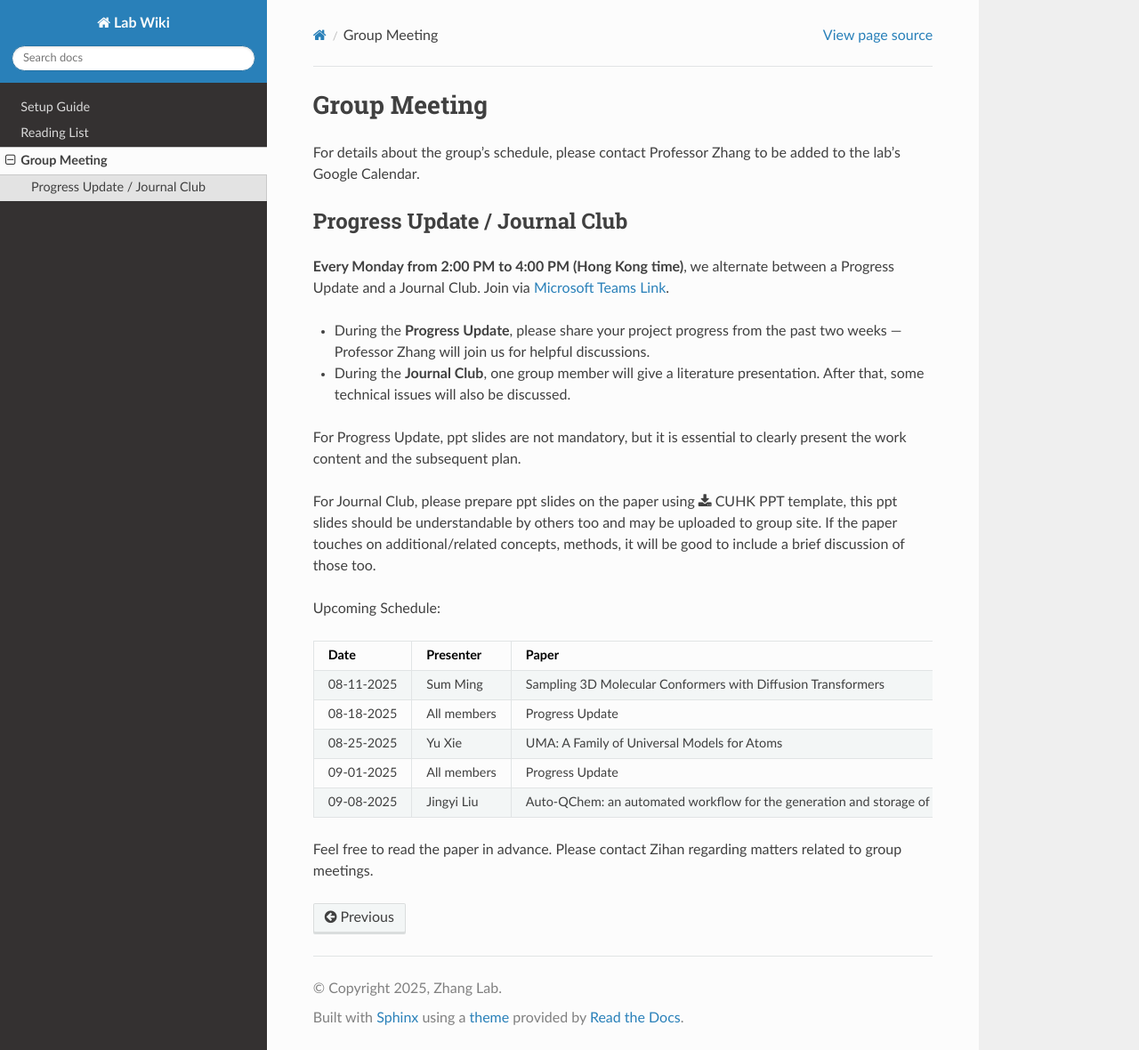
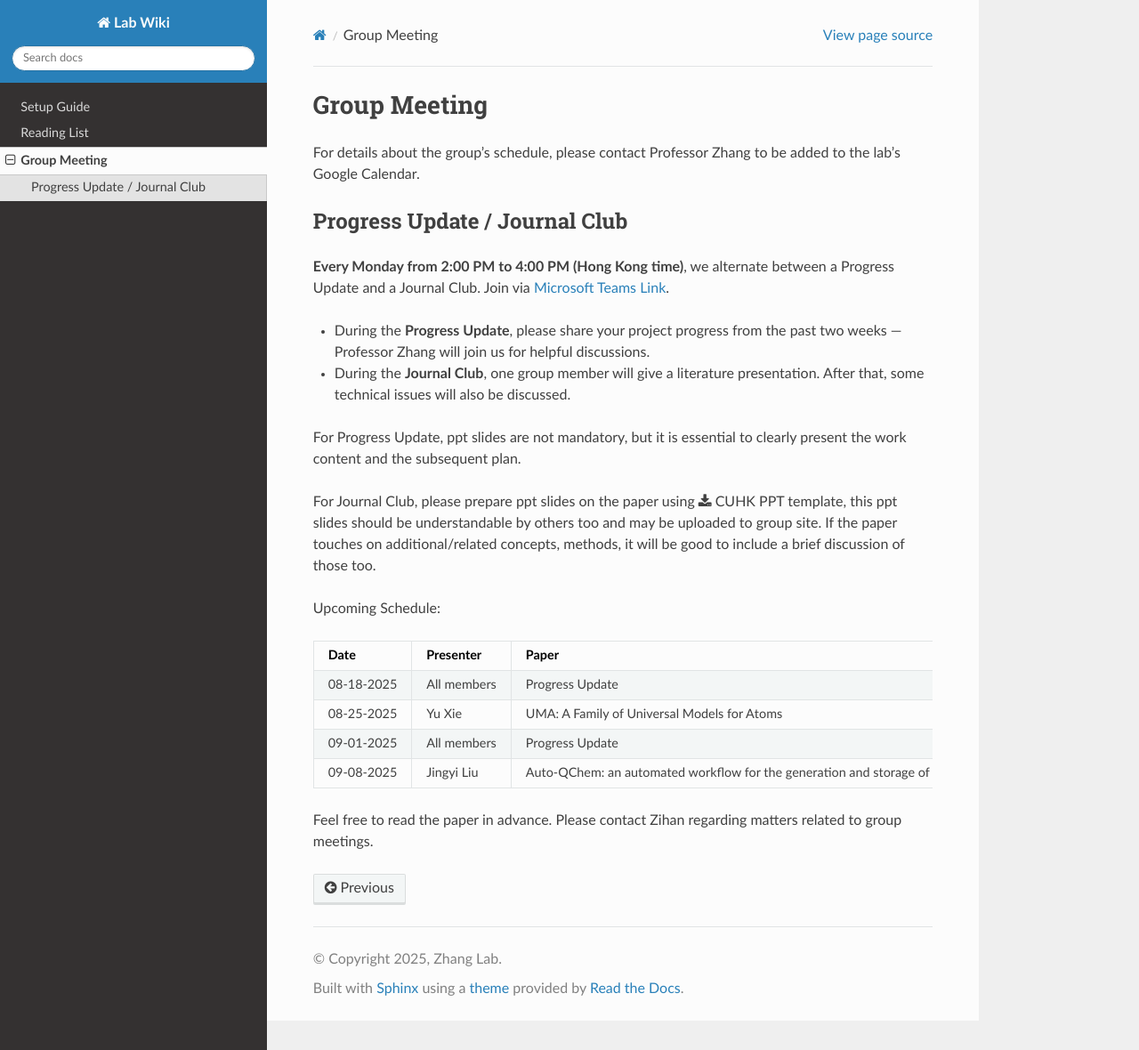
Before and after one commit to ZihanL1/Lab-Wiki, a Sphinx documentation site: the page built from docs/source/meeting.rst, in a window 1280 px wide and 1180 px high. Shown: the whole window at 89% size. Built offline with Sphinx 7.4.7 and the Read the Docs theme 3.1.0, drawn with Linux system fonts in a browser that asks for light colours.

Commit message:
Update meeting.rst

```diff
--- a/docs/source/meeting.rst
+++ b/docs/source/meeting.rst
@@ -25,9 +25,6 @@ Upcoming Schedule:
    * - **Date**
      - **Presenter**
      - **Paper**
-   * - 08-11-2025
-     - Sum Ming
-     - Sampling 3D Molecular Conformers with Diffusion Transformers
    * - 08-18-2025
      - All members
      - Progress Update
```
